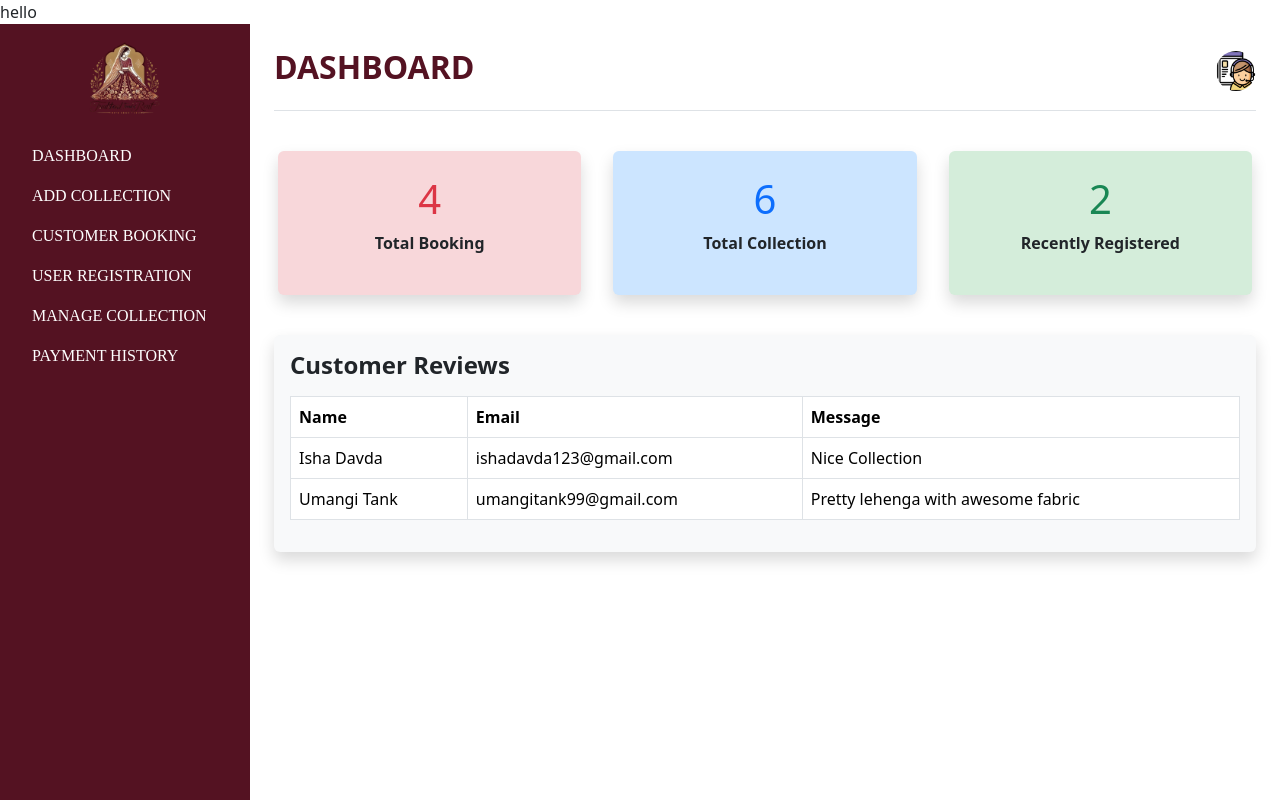
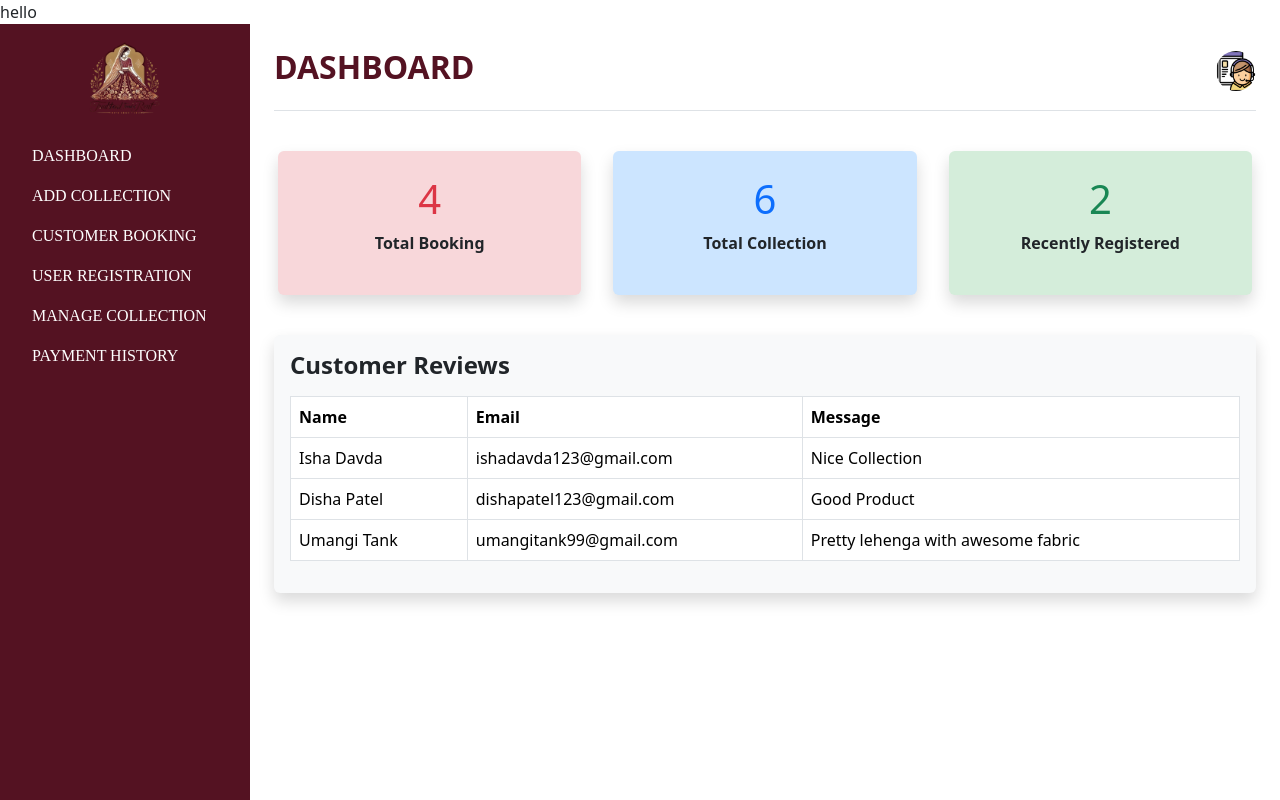
Before and after one commit to umangi-tank/TredionalTrendOnRent, a React (Vite) app: page /Admin_dashboard_page in a window 1280 px wide. Built offline with nearby package versions, Linux system fonts and the light colour scheme.

Commit message:
add one cutomer to review

```diff
--- a/src/ADMIN/Admin_dashboard_page.jsx
+++ b/src/ADMIN/Admin_dashboard_page.jsx
@@ -84,6 +84,11 @@ const AdminDashboard_Page = () => {
                   <td>Nice Collection</td>
                 </tr>
                 <tr>
+                  <td>Disha Patel</td>
+                  <td>dishapatel123@gmail.com</td>
+                  <td>Good Product</td>
+                </tr>
+                <tr>
                   <td>Umangi Tank</td>
                   <td>umangitank99@gmail.com</td>
                   <td>Pretty lehenga with awesome fabric</td>
```
